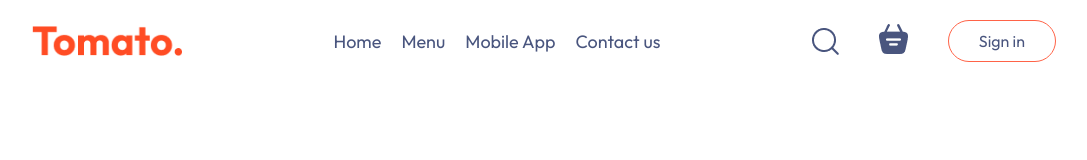
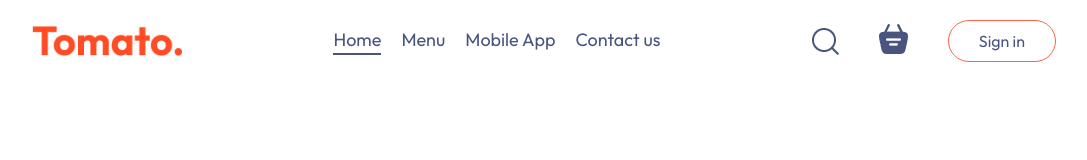
Before and after one commit to rayhan-fardous/food-delivery-service, a React (Vite) app in the folder frontend/: page / in a window 1280 px wide. Shown: the top 160 px of the page, without its empty margins (96-1183 px from the left). Built offline with nearby package versions, Linux system fonts and the light colour scheme.

Commit message:
navbar customize

```diff
--- a/frontend/src/components/Navbar/Navbar.css
+++ b/frontend/src/components/Navbar/Navbar.css
@@ -37,3 +37,12 @@
 .navbar button:hover {
   background-color: #fff4f2;
 }
+
+.navbar .active{
+  padding-bottom: 2px;
+  border-bottom: 2px solid #49557e;
+}
+
+.navbar li {
+  cursor: pointer;
+}
--- a/frontend/src/components/Navbar/Navbar.jsx
+++ b/frontend/src/components/Navbar/Navbar.jsx
@@ -1,16 +1,20 @@
-import React from 'react'
+import React, { useState } from 'react'
 import './Navbar.css'
 import { assets } from '../../assets/assets'
 
 const Navbar = () => {
+
+  const [menu,setMenu] = useState("home");
+
+
   return (
     <div className='navbar'>
       <img src={assets.logo} alt="" className="logo" />
       <ul className="navbar-menu">
-        <li>Home</li>
-        <li>Menu</li>
-        <li>Mobile App</li>
-        <li>Contact us</li>
+        <li onClick={()=>setMenu("home")} className={menu==="home"?"active":""}>Home</li>
+        <li onClick={()=>setMenu("menu")} className={menu==="menu"?"active":""}>Menu</li>
+        <li onClick={()=>setMenu("mobile-app")} className={menu==="mobile-app"?"active":""}>Mobile App</li>
+        <li onClick={()=>setMenu("contact-us")} className={menu==="contact-us"?"active":""}>Contact us</li>
       </ul>
       <div className="navbar-right">
         <img src={assets.search_icon} alt="" />
```
